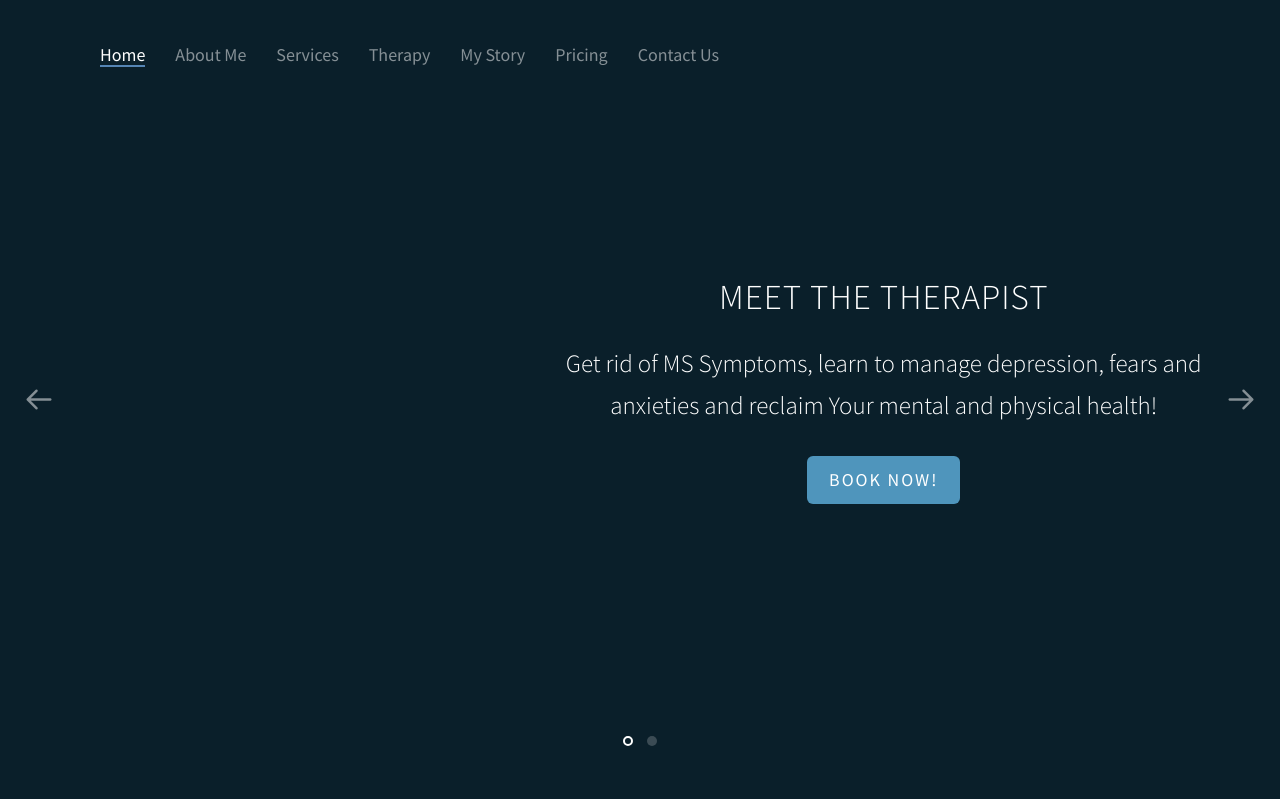
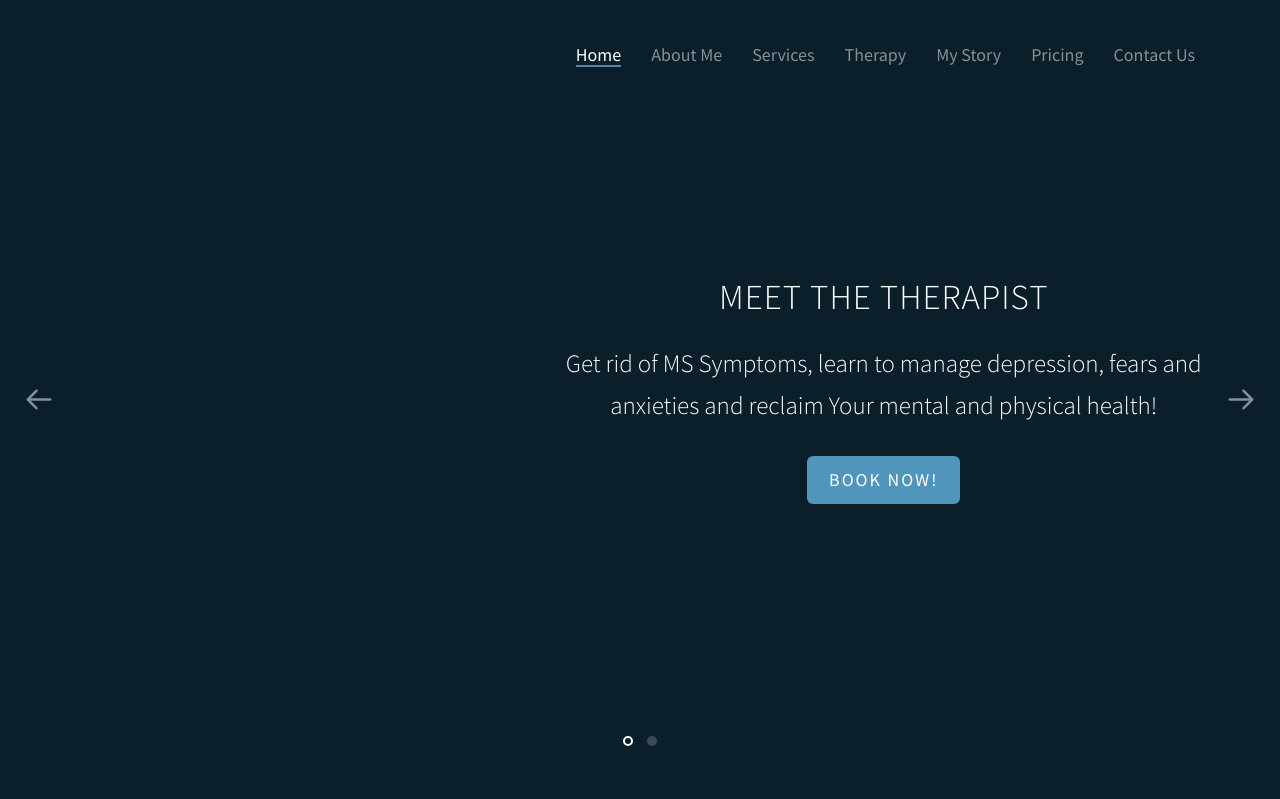
Before and after one commit to jelenabozich/Daki_Web, a PHP site: page / in a window 1280 px wide. Shown: the top 799 px of the page. Run offline with PHP 8.4, Linux system fonts and the light colour scheme; some libraries are stand-ins or nearby versions; some web fonts are replaced.

Commit message:
added body and html height to css - solution for jumping on mobile

```diff
--- a/css/style.css
+++ b/css/style.css
@@ -23,6 +23,12 @@ body {
   position: relative;
 }
 
+html {
+    height:100%;
+}
+body {
+    min-height:100%;
+}
 a {
   color: #5585b5;
   -webkit-transition: 0.5s;
--- a/index.html
+++ b/index.html
@@ -57,7 +57,7 @@
                     <a class="navbar-brand" href="index.html"></a>
                 </div>
                 <div id="navbar" class="navbar-collapse collapse">
-                    <h4 class="nav navbar-nav navbar-center">
+                    <h4 class="nav navbar-nav navbar-right">
                         <li class="active"><a href="#" data-nav-section="home"><span>Home</span></a></li>
                         <li><a href="#" data-nav-section="about"><span>About Me</span></a></li>
                         <li><a href="#" data-nav-section="services"><span>Services</span></a></li>
```
